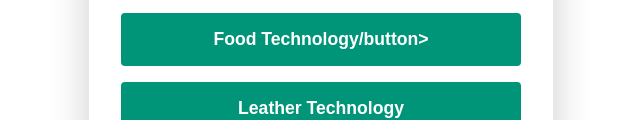
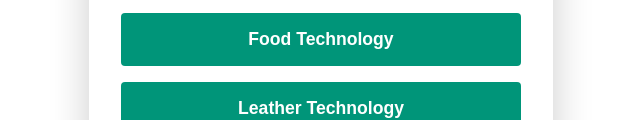
Before and after one commit to preetu391/courses, a plain HTML site: page index.html in a window 1280 px wide. Shown: the part 464-584 px from the top of the page, without its empty margins (319-959 px from the left). Drawn offline with Linux system fonts and the light colour scheme.

Commit message:
Update index.html

```diff
--- a/index.html
+++ b/index.html
@@ -30,7 +30,7 @@
                 <button class="form__button" type="submit">Chemical engineering</button>
             </div>
             <div class="form__input-group">
-                <button class="form__button" type="submit">Food Technology/button>
+                <button class="form__button" type="submit">Food Technology</button>
             </div>
             <div class="form__input-group">
                 <button class="form__button" type="submit">Leather Technology</button>
```
